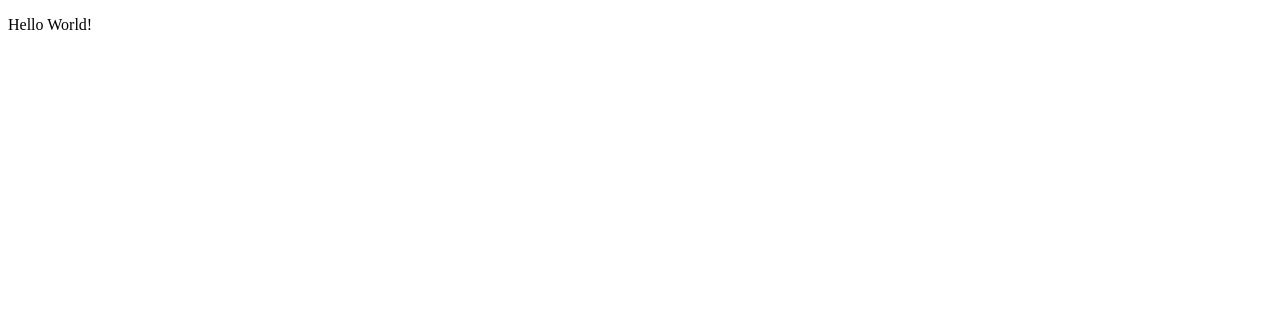
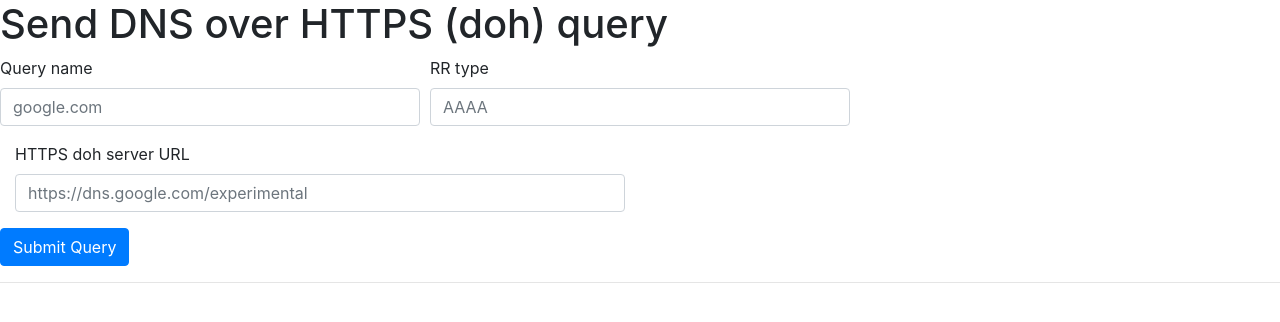
Before and after one commit to pusateri/doh-webpack, a website built with webpack: page src/index.html in a window 1280 px wide. Built offline with nearby package versions, Linux system fonts and the light colour scheme.

Commit message:
Add form to submit query.

```diff
--- a/package.json
+++ b/package.json
@@ -25,12 +25,18 @@
   },
   "homepage": "https://github.com/pusateri/doh-webpack#readme",
   "devDependencies": {
+    "bootstrap": "^4.0.0",
     "css-loader": "^0.28.11",
     "html-webpack-plugin": "^3.0.6",
+    "jquery": "^3.3.1",
+    "popper.js": "^1.14.1",
     "style-loader": "^0.20.3",
     "url-loader": "^1.0.1",
     "webpack": "^4.1.1",
     "webpack-cli": "^2.0.12",
     "webpack-dev-server": "^3.1.1"
+  },
+  "dependencies": {
+    "dns-packet": "^4.1.0"
   }
 }
--- a/src/index.html
+++ b/src/index.html
@@ -1,13 +1,27 @@
 <!DOCTYPE html>
 <html>
-  <head>
-    <meta charset="utf-8">
-    <meta http-equiv="X-UA-Compatible" content="IE=edge">
-    <meta name="viewport"
-      content="width=device-width, initial-scale=1, maximum-scale=1, minimum-scale=1, user-scalable=no">
-    <title>Hello World!</title>
-  </head>
   <body>
-    <p>Hello World!</p>
+    <script src="/bundle.js"></script>
+    <h1>Send DNS over HTTPS (doh) query</h1>
+    <form id="dnsquery">
+      <div class="form-row">
+        <div class="form-group col-md-4">
+            <label for="qname">Query name</label>
+            <input type="text" class="form-control" id="qname" placeholder="google.com">
+        </div>
+        <div class="form-group col-md-4">
+            <label for="rrtype">RR type</label>
+            <input type="text" class="form-control" id="rrtype" placeholder="AAAA">
+        </div>
+      </div>
+      <div class="form-group col-md-6">
+          <label for="https_url">HTTPS doh server URL</label>
+          <input type="text" class="form-control" id="https_url" placeholder="https://dns.google.com/experimental">
+      </div>
+      <button type="submit" class="btn btn-primary" id="query">Submit Query</button>
+    </form>
+    <hr>
+    <section id="response">
+    </section>
   </body>
 </html>
--- a/src/index.js
+++ b/src/index.js
@@ -1 +1,10 @@
-console.log('Hello World!');
+import packet from "dns-packet";
+import "bootstrap";
+import 'bootstrap/dist/css/bootstrap.min.css';
+
+window.onload = function() {
+  document.getElementById("query").addEventListener(
+    "submit",
+    console.log("submit")
+  );
+};
--- a/webpack.config.js
+++ b/webpack.config.js
@@ -9,7 +9,7 @@ module.exports = {
         app: './src/index.js'
     },
     output: {
-        filename: '[name].js',
+        filename: 'bundle.js',
         path: path.resolve(__dirname, 'dist'),
     },
     module: {
```
Also changed, not shown: README.md, 1 other file.
